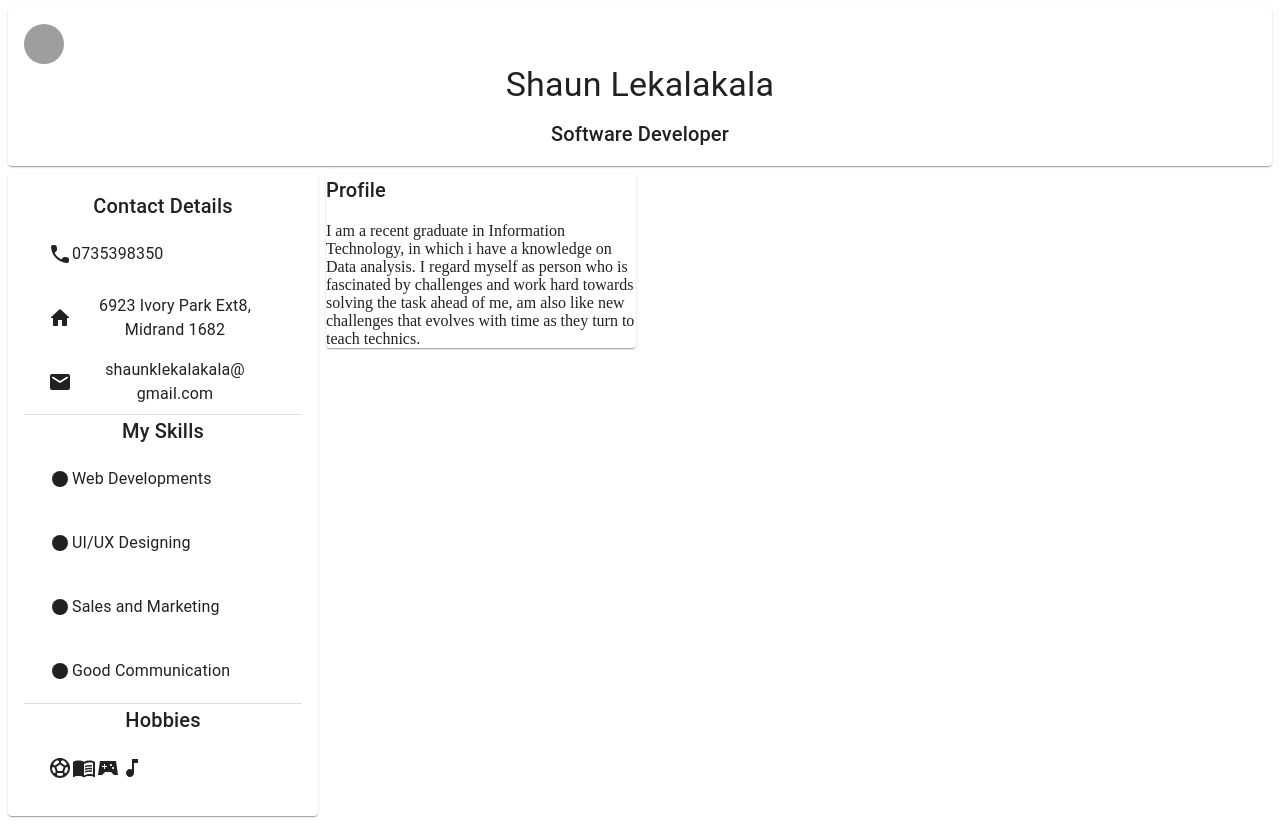
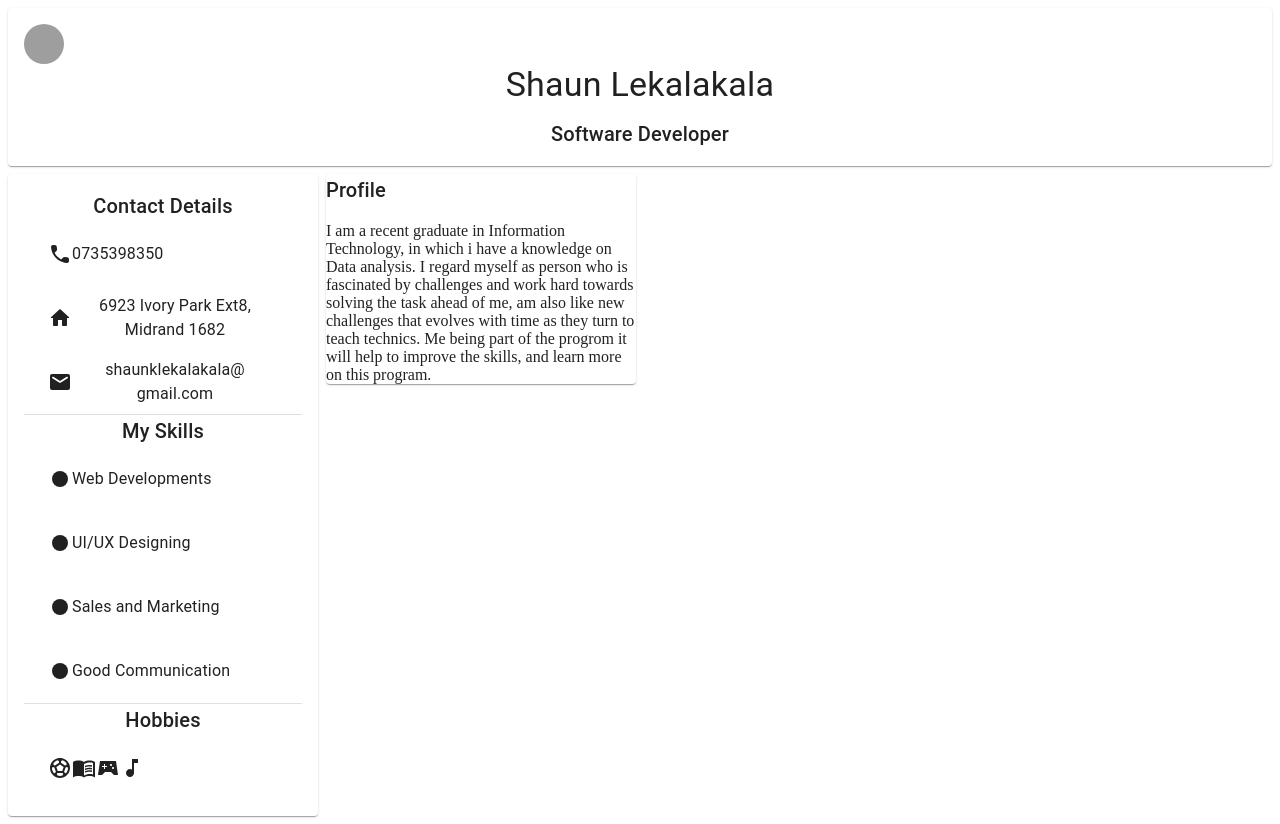
Before and after one commit to shaun5481/mycv, a React (Create React App) app: page / in a window 1280 px wide. Built offline with nearby package versions, Linux system fonts and the light colour scheme; grey boxes are pictures that could not be loaded.

Commit message:
1 file modified

```diff
--- a/src/App.js
+++ b/src/App.js
@@ -107,7 +107,8 @@ export default function FullWidthGrid() {
               a knowledge on Data analysis. I regard myself as person who is
               fascinated by challenges and work hard towards solving the task
               ahead of me, am also like new challenges that evolves with time as
-              they turn to teach technics.
+              they turn to teach technics. Me being part of the progrom it will
+              help to improve the skills, and learn more on this program.
             </p>
           </Paper>
         </Grid>
```
